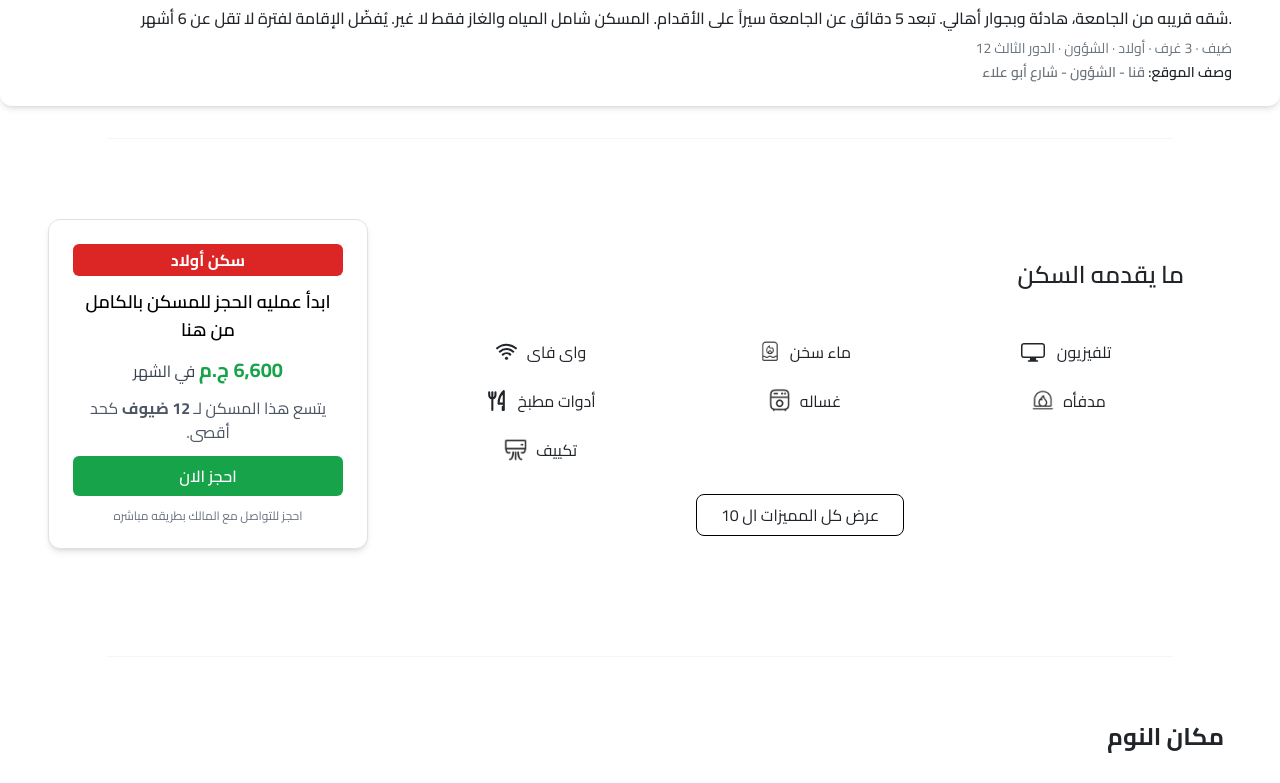
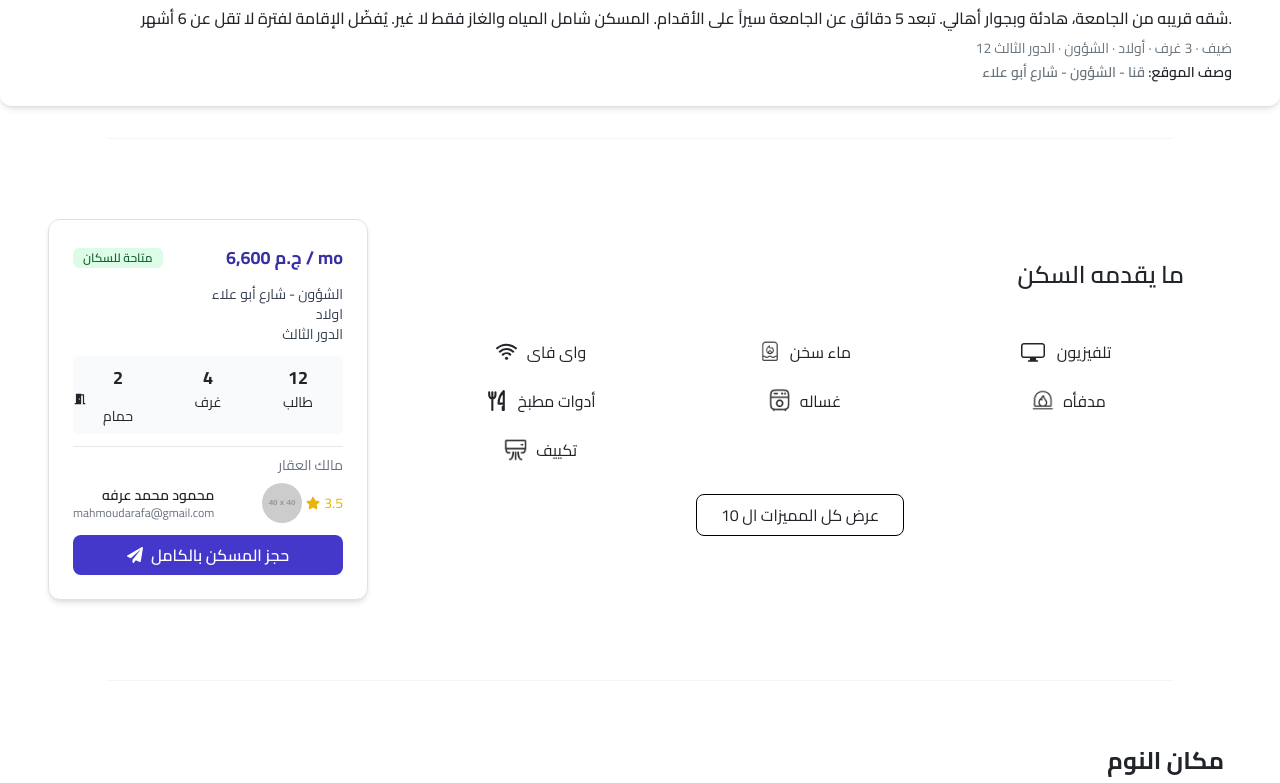
Before and after one commit to Mahmoud-Abd-Elrazek/Unimate, a React (Vite) app: page /roomdetails in a window 1280 px wide. Shown: the part 634-1417 px from the top of the page. Built offline with nearby package versions, Linux system fonts and the light colour scheme; a web font is replaced by a local one.

Commit message:
update the cards in roomdetails page

```diff
--- a/src/App.tsx
+++ b/src/App.tsx
@@ -4,7 +4,6 @@ import { BrowserRouter as Router, Routes, Route,Navigate } from 'react-router-do
 import Home from "./pages/home/home"
 import Rooms from './pages/rooms/rooms'
 import NotFound from './pages/notfound/notFound'
-import Settings from './pages/settings/settings'
 import Favorites from './pages/Favorites/favorites'
 // components
 import NavBar from './components/navbar/navbar'
@@ -20,6 +19,7 @@ import RoomDetails from './pages/RoomDetails/roomDetails'
 import ApartmentCard from './components/ApartmentCard/ApartmentCard'
 import Profile from './pages/Profile/profile'
 import AuthorLayout from './pages/AuthorLayout/authorLayout'
+import EditProfilepage from './pages/EditProfilePage/editProfilepage'
 
 // App component  to wrap all routes and components in a Router and Routes
 export default function App() {
@@ -39,9 +39,9 @@ export default function App() {
           // this route make the profile page is the default page that show when go to url /auther
           <Route index element={<Navigate to="profile" replace/>}/>
             <Route path="profile"  element={<Profile />} />
-            <Route path="settings" element={<Settings />} />
             <Route path="favorites" element={<Favorites />} />
             <Route path='help' element={<Help />} />
+            <Route path='editprofile' element={<EditProfilepage/>}/>
           </Route>
           <Route path='/roomdetails' element={<RoomDetails />} />
           <Route path='/help' element={<Help />} />
--- a/src/components/HeroSection/HeroSection.tsx
+++ b/src/components/HeroSection/HeroSection.tsx
@@ -1,3 +1,5 @@
+import { Link } from "react-router";
+
 function HeroSection() {
   return (
     <div>
@@ -45,9 +47,9 @@ function HeroSection() {
             <div className=" p-4 rounded-lg max-w-3xl flex flex-col md:flex-row gap-4">
               {/* button show more */}
               <div className='flex items-center justify-center mt-10'>
-                <button className='text-center MainColorBG rounded-full w-[300px] h-[3rem] text-white'>
+                <a href="#RoomSection" className='text-center MainColorBG rounded-full w-[300px] h-[3rem] text-white'>
                   تصفح الان
-                </button>
+                </a>
               </div>
             </div>
           </div>
--- a/src/components/RoomCard/roomCard.tsx
+++ b/src/components/RoomCard/roomCard.tsx
@@ -3,7 +3,7 @@ import { IoMdPeople } from "react-icons/io";
 
 import Room_Photo from '../../assets/room_photo.jpg';
 import { Link } from 'react-router-dom';
-import Roomate from "../roommate/roomate";
+import Roomate from "../RoomMateComponent/roomate";
 export default function RoomCard() {
     return (
         <div className="rounded">
--- a/src/components/SideBar/sideBar.tsx
+++ b/src/components/SideBar/sideBar.tsx
@@ -9,7 +9,7 @@ import { GoHistory } from "react-icons/go";
 
 export default function SideBar() {
     return (
-        <div style={{ width: "250px", backgroundColor: "#f4f4f4", padding: "10px" }}>
+        <div  className="min-h-lvh" style={{ width: "250px", backgroundColor: "#f4f4f4", padding: "10px"}}>
             {/* <h3>Sideba r</h3> */}
             <ul className="grid gap-3 mt-4">
                 <li className="">
@@ -21,7 +21,7 @@ export default function SideBar() {
                     </Link>
                 </li>
                 <li className="">
-                    <Link to='/auther/settings' className="flex justify-end">
+                    <Link to='/auther/editprofile' className="flex justify-end">
                             الاعدادات والخصوصيه
                         <span className="">
                             <MdOutlinePrivacyTip className="IconSize" />
--- /dev/null
+++ b/src/pages/EditProfilePage/editProfilepage.tsx
@@ -0,0 +1,9 @@
+// import React from 'react'
+
+export default function EditProfilepage() {
+  return (
+    <div>
+      this is the edit profile page
+    </div>
+  )
+}
--- a/src/pages/RoomDetails/roomDetails.tsx
+++ b/src/pages/RoomDetails/roomDetails.tsx
@@ -13,6 +13,7 @@ import Room_Photo from "../../assets/room_photo.jpg";
 import { FaStar } from "react-icons/fa";
 import { BsDisplay } from "react-icons/bs"; // Monitor/Display icon (from Bootstrap Icons)
 import { FaPaperPlane } from "react-icons/fa";
+import { MdMeetingRoom } from "react-icons/md";
 
 // import { FontAwesomeIcon } from '@fortawesome/react-fontawesome';
 // import { faCoffee } from '@fortawesome/free-solid-svg-icons';
@@ -102,44 +103,60 @@ export default function RoomDetails() {
       {/* ما يقدمه السكن */}
       <div className="flex justify-between p-5">
         <div className="left">
-          <div
-            dir="rtl"
-            className="bg-white shadow-md rounded-xl p-4 w-80 text-center space-y-3 border"
-          >
-            {/* Title */}
-            <div className="bg-red-600 text-white py-1 rounded font-bold">
-              سكن أولاد
-            </div>
+        <div className="rounded-xl border p-4 w-[320px] shadow-md bg-white space-y-3">
+  <div className="flex justify-between items-center">
+    <span className="bg-green-100 text-green-800 text-xs font-semibold px-2.5 py-0.5 rounded">
+      متاحة للسكان
+    </span>
+    <span className="text-indigo-800 font-bold text-lg">6,600 ج.م / mo</span>
+  </div>
 
-            {/* Main Text */}
-            <p className="text-black text-lg font-semibold">
-              ابدأ عمليه الحجز للمسكن بالكامل من هنا
-            </p>
+  <div className="text-right text-sm text-gray-700">
+    <p>الشؤون - شارع أبو علاء</p>
+    <p>اولاد</p>
+    <p>الدور الثالث</p>
+  </div>
 
-            {/* Price Section */}
-            <p className="text-gray-700">
-              <span className="text-green-600 text-xl font-bold">
-                6,600 ج.م
-              </span>{" "}
-              في الشهر
-            </p>
+  <div className="grid grid-cols-3 text-center bg-gray-50 py-2 rounded-md text-sm">
+    <div>
+      <p className="font-bold text-lg">2</p>
+      <p> <MdMeetingRoom />      حمام</p>
+    </div>
+    <div>
+      <p className="font-bold text-lg">4</p>
+      <p>غرف</p>
+    </div>
+    <div>
+      <p className="font-bold text-lg">12</p>
+      <p>طالب</p>
+    </div>
+  </div>
 
-            {/* Capacity Info */}
-            <p className="text-gray-600">
-              يتسع هذا المسكن لـ <span className="font-bold">12 ضيوف</span> كحد
-              أقصى.
-            </p>
+  <div className="border-t pt-2 text-right">
+    <p className="text-sm text-gray-500 mb-2">مالك العقار</p>
+    <div className="flex items-center justify-between">
+      <div className="text-sm">
+        <p className="font-semibold">محمود محمد عرفه</p>
+        <p className="text-xs text-gray-500">mahmoudarafa@gmail.com</p>
+      </div>
+      <div className="flex items-center gap-1">
+        <img
+          src="https://via.placeholder.com/40"
+          alt="مالك"
+          className="w-10 h-10 rounded-full object-cover"
+        />
+        <span className="text-yellow-500 text-sm flex items-center gap-1">
+          <FaStar size={14} /> 3.5
+        </span>
+      </div>
+    </div>
+  </div>
 
-            {/* Book Now Button */}
-            <button className="bg-green-600 text-white px-4 py-2 rounded hover:bg-green-700 w-full font-semibold">
-              احجز الان
-            </button>
-
-            {/* Footer Note */}
-            <p className="text-xs text-gray-500">
-              احجز للتواصل مع المالك بطريقه مباشره
-            </p>
-          </div>
+  <button className="w-full bg-indigo-700 hover:bg-indigo-800 text-white font-semibold py-2 rounded-lg flex justify-center items-center gap-2">
+    <FaPaperPlane />
+    حجز المسكن بالكامل
+  </button>
+</div>
         </div>
         <div className="right container mx-auto my-10 px-5">
           <h2 className="text-xl md:text-2xl text-right font-semibold mb-5">
@@ -185,11 +202,11 @@ export default function RoomDetails() {
       </div>
       <hr className="border-t border-gray-300 w-5/6 mx-auto my-8" />
       {/* a place for sleeping */}
-      <div className="container mx-auto px-5 py-6">
+      <div className="container mx-auto px-5 py-6 ">
         <h1 className="text-xl md:text-2xl text-right p-2 font-bold mb-4">
           مكان النوم
         </h1>
-        <div className="flex gap-4 overflow-x-auto pb-2" dir="rtl">
+        <div className="flex gap-4 overflow-x-auto pb-2 scroll-hide" dir="rtl">
           {[...Array(10)].map((_, i) => (
             <div key={i} className="min-w-[250px] flex-shrink-0">
               <RoomCard />
--- a/src/pages/home/home.tsx
+++ b/src/pages/home/home.tsx
@@ -25,6 +25,8 @@ export default function Home() {
           <Filter_bar />
         </div>
       </section>
+      <div id="RoomSection">
+
       {/* الاعلى تقييما */}
       <div className='p-3'>
         <h1 className='flex justify-end text-2xl items-center my-5'>الاعلى تقييما<FaRegStar />
@@ -49,6 +51,8 @@ export default function Home() {
           <button className='text-center MainColorBG rounded-full w-[300px] h-[3rem] text-white'>عرض المزيد </button>
         </div>
       </div>
+      </div>
+
     </div>
   )
 }
--- a/src/pages/settings/settings.tsx
+++ /dev/null
@@ -1,9 +0,0 @@
-import React from 'react'
-
-export default function Settings() {
-  return (
-    <div>
-      this is setting room
-    </div>
-  )
-}
```
Also changed, not shown: src/pages/AuthorLayout/authorLayout.tsx (+17 -6 lines), src/components/RoomMateComponent/roomate.tsx (renamed from src/components/roommate/roomate.tsx).
